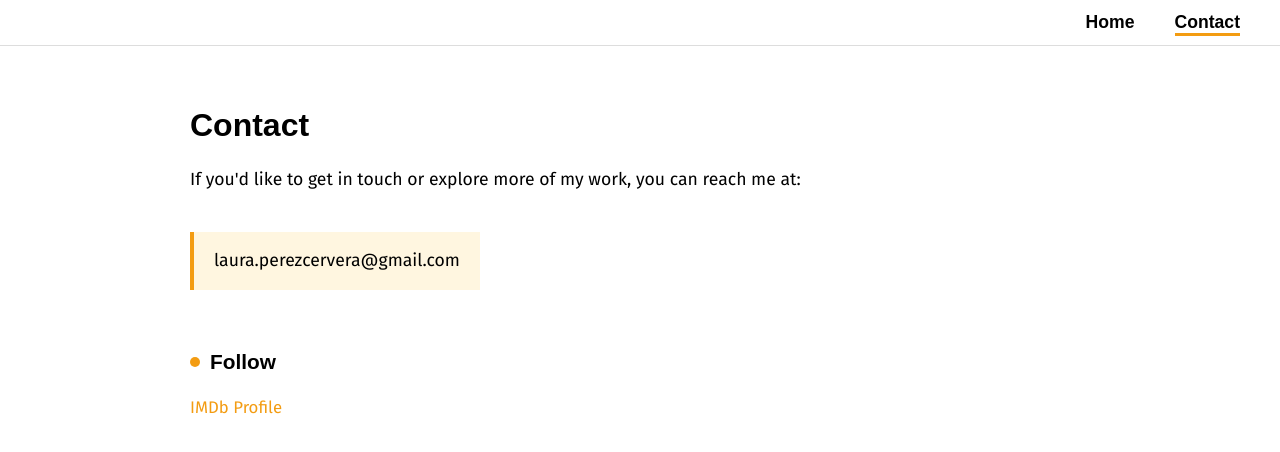
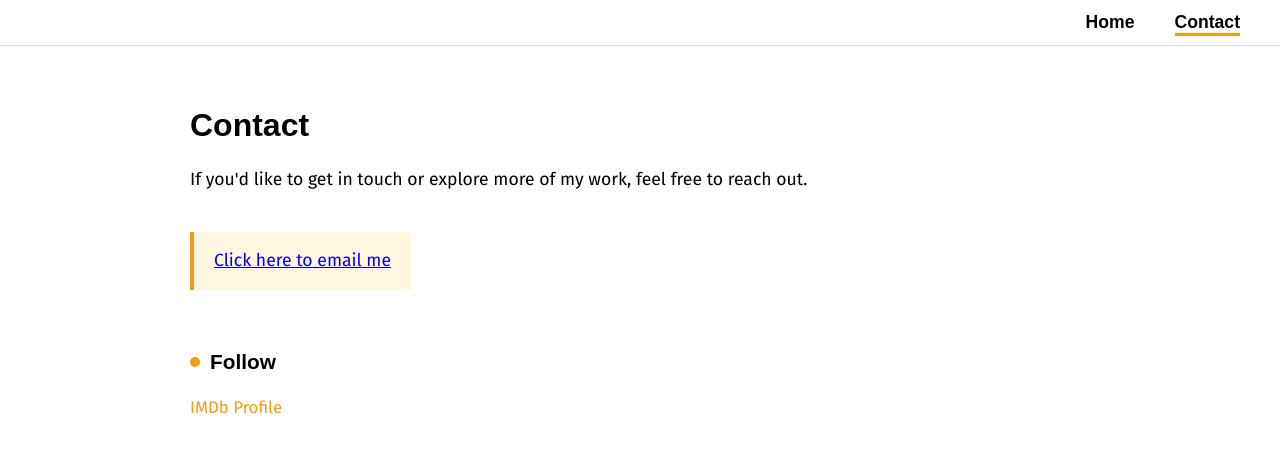
Before and after one commit to perezcerverafilms/perezcerverafilms, an Angular app: page /contact in a window 1280 px wide. Shown: the top 452 px of the page. Built offline with nearby package versions, Linux system fonts and the light colour scheme.

Commit message:
Ajuste en contacto por mail

```diff
--- a/src/app/pages/contact/contact.component.html
+++ b/src/app/pages/contact/contact.component.html
@@ -1,11 +1,13 @@
 <div class="project-page">
     <h1 class="title">Contact</h1>
 
-    <p>If you'd like to get in touch or explore more of my work, you can reach me at:</p>
+    <p>If you'd like to get in touch or explore more of my work, feel free to reach out.</p>
 
-    <p class="highlight-box">laura.perezcervera@gmail.com</p>
+    <p class="highlight-box">
+      <a href="mailto:laura.perezcervera@gmail.com">Click here to email me</a>
+    </p>
 
-    <h2 class="section-title"><span class="dot"></span> Follow</h2>
+    <h2 class="section-title"><span class="dot"></span>Follow</h2>
     <div class="project-credits">
       <p>
         <a href="https://www.imdb.com/es-es/name/nm8747765/?ref_=nv_sr_srsg_0_tt_0_nm_4_in_0_q_laura%2520perez%2520cerv" target="_blank">
```
